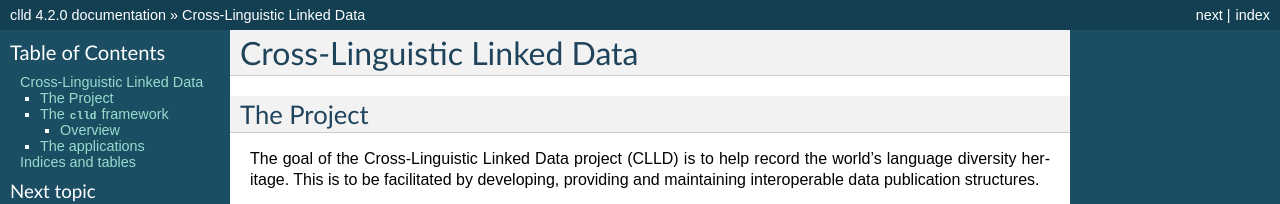
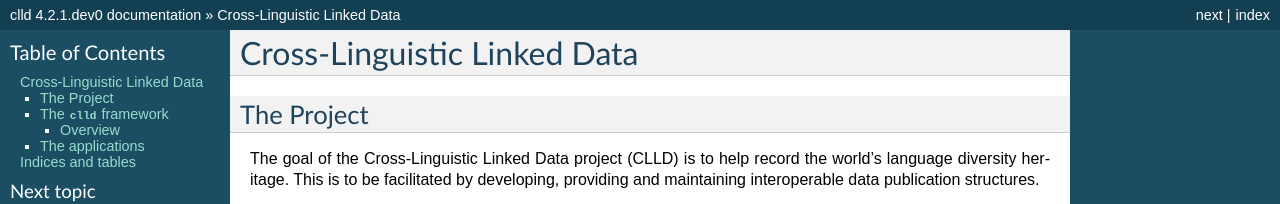
Before and after one commit to clld/clld, a Sphinx documentation site: the page built from docs/index.rst, in a window 1280 px wide and 900 px high. Shown: the top 204 px of the window. Built offline with Sphinx 7.4.7, drawn with Linux system fonts in a browser that asks for light colours; some of the changed text lies outside the part shown.

Commit message:
bump version for development

```diff
--- a/docs/conf.py
+++ b/docs/conf.py
@@ -51,10 +51,10 @@ copyright = u'Max Planck Society'
 # built documents.
 #
 # The full version, including alpha/beta/rc tags.
-release = '4.2.0'
+release = '4.2.1.dev0'
 
 # The short X.Y version.
-version = '4.2.0'
+version = '4.2.1.dev0'
 
 # The language for content autogenerated by Sphinx. Refer to documentation
 # for a list of supported languages.
--- a/setup.py
+++ b/setup.py
@@ -42,7 +42,7 @@ install_requires = [
 
 setup(
     name='clld',
-    version='4.2.0',
+    version='4.2.1.dev0',
     description=(
         'Python library supporting the development of cross-linguistic databases'),
     long_description=README,
--- a/src/clld/__init__.py
+++ b/src/clld/__init__.py
@@ -5,7 +5,7 @@ from clld.db.models import common
 from clld import interfaces
 
 
-__version__ = "4.2.0"
+__version__ = "4.2.1.dev0"
 
 
 class Resource(namedtuple('Resource', 'name model interface with_index with_rdfdump')):
```
